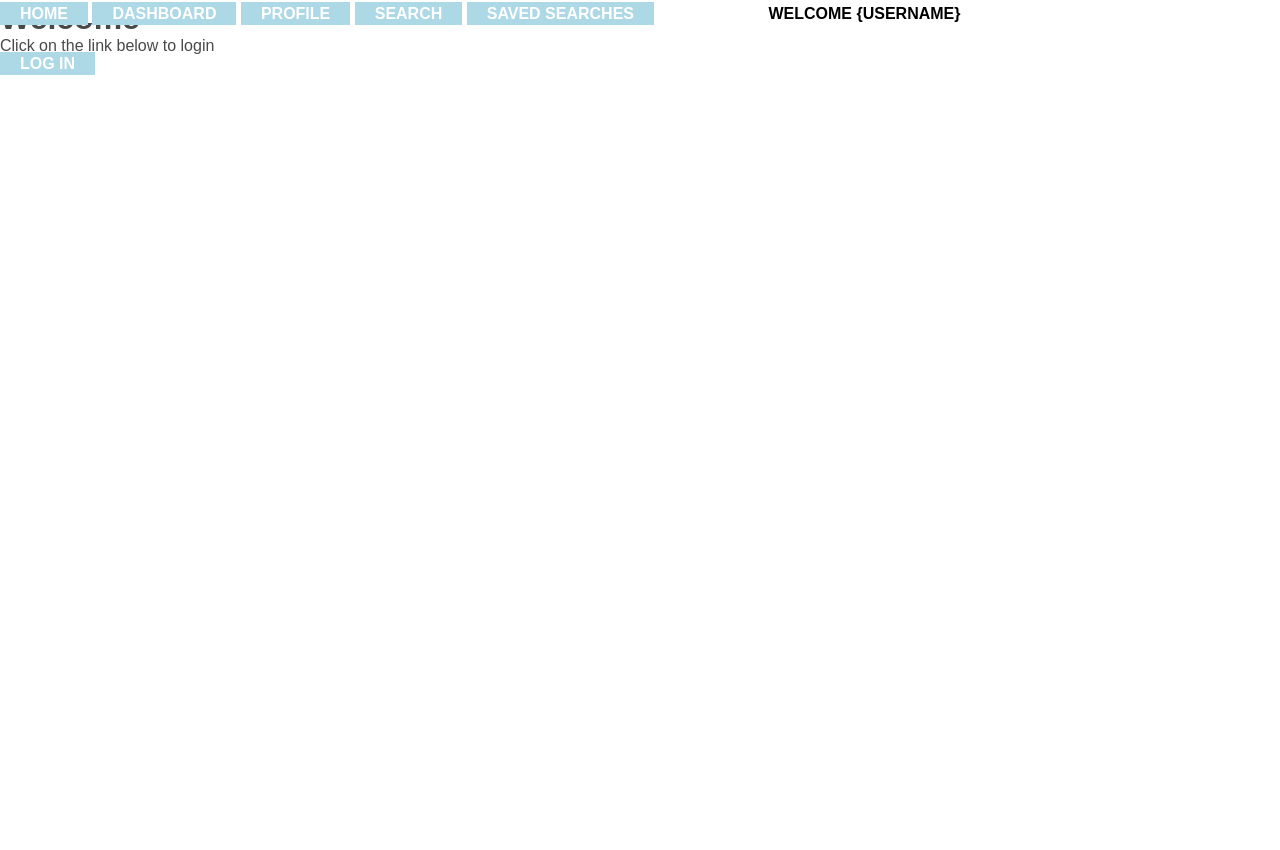
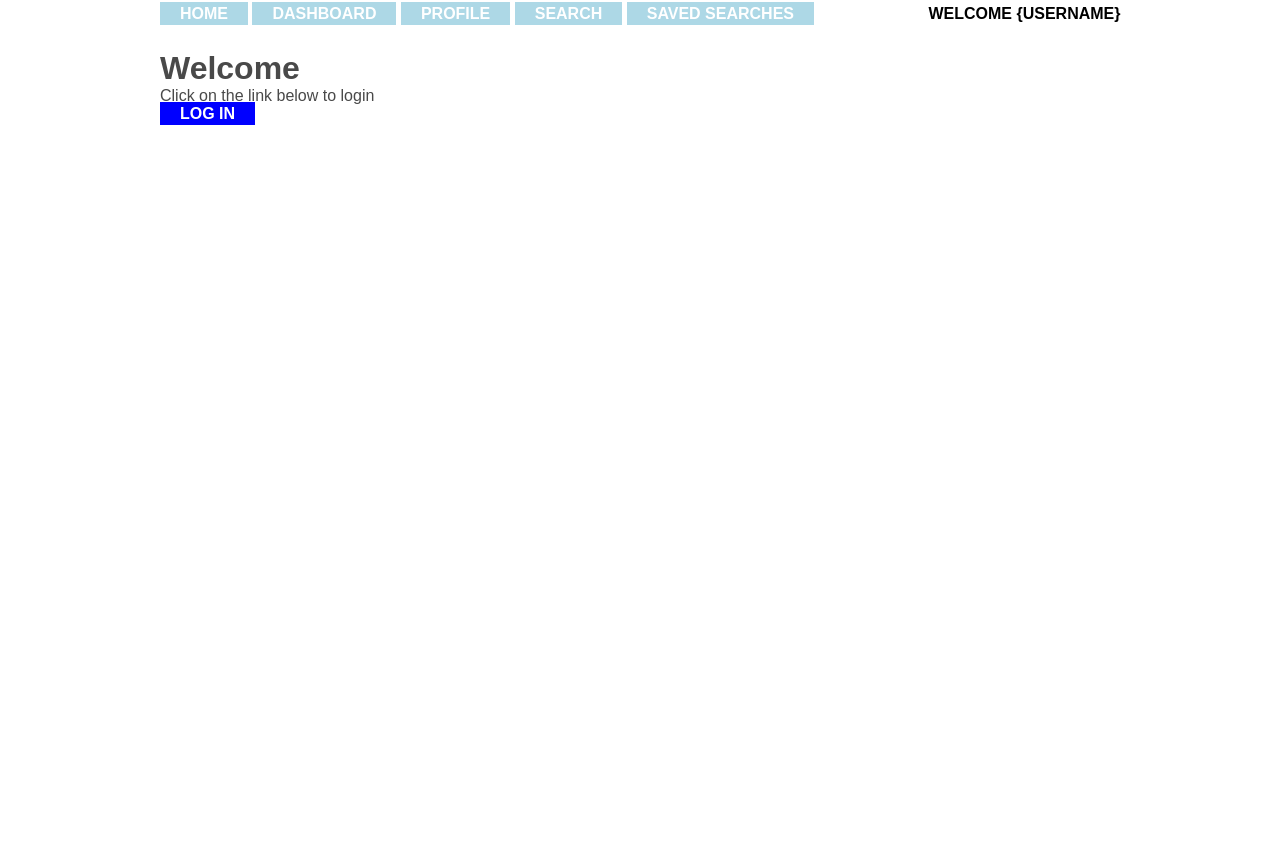
Before and after one commit to mhallewell/Instagram_project, a Node server app: page / in a window 1280 px wide. Before the commit the page ends 75 px from the top, so only its background shows below. Run offline with Node 20, Linux system fonts and the light colour scheme; some libraries are stand-ins or nearby versions.

Commit message:
fixed so the CSS loads for all pages

```diff
--- a/public/css/style.css
+++ b/public/css/style.css
@@ -17,6 +17,7 @@
 .cs-squeeze {
   position: relative;
   margin: 0 auto;
+  margin-top: 50px;
   padding: 0 20px;
   width: 100%;
   height: 100%;
@@ -202,6 +203,20 @@ input{
     margin: 0px 0px 5px 0px;
     width: 100%;
   }
+
+  .loginButton{
+    border-style: solid;
+    border-left-width: 20px;
+    border-right-width: 20px;
+    border-color: blue;
+    text-decoration: none;
+    text-transform: uppercase;
+    font-weight: bold;
+    font-size: 16px;
+    text-align: center;
+    color: white;
+    background-color: blue;
+  }
   /*.p2{
     float: right;
   }*/
--- a/routes/userRoutes.js
+++ b/routes/userRoutes.js
@@ -27,6 +27,9 @@ router.get('/dashboard', function(req, res, next) {
     }
     console.log(feed)
     res.render('dashboard', {
+      layout: 'auth_base',
+      title: 'User Dashboard',
+      welcome: 'Welcome to your dashboard!',
       posts: feed.data
     })
   })
--- a/views/index.handlebars
+++ b/views/index.handlebars
@@ -1,3 +1,3 @@
 <h1>Welcome</h1>
 <p>Click on the link below to login</p>
-<a href="/authorize">Log In</a>
+<a class ='loginButton' href="/authorize">Log In</a>
--- a/views/layouts/auth_base.handlebars
+++ b/views/layouts/auth_base.handlebars
@@ -2,10 +2,10 @@
 <html>
   <head>
     <title>Authorized Page</title>
-    <link rel="stylesheet" href="style.css" media="screen" title="no title" charset="utf-8">
+    <link rel="stylesheet" type="text/css" href="/css/style.css" />
   </head>
-<body class="cs-squeeze">
-  {{> menu}}
+<body class='cs-squeeze'>
+  {{>menu}}
   {{{body}}}
 </body>
 </html>
--- a/views/layouts/base.handlebars
+++ b/views/layouts/base.handlebars
@@ -2,9 +2,9 @@
 <html>
   <head>
     <title>Dashboard</title>
-    <link rel="stylesheet" href="style.css" media="screen" title="no title" charset="utf-8">
+    <link rel="stylesheet" type="text/css" href="/css/style.css" />
   </head>
-<body>
+<body class='cs-squeeze'>
   {{>menu}}
   {{{body}}}
 </body>
```
